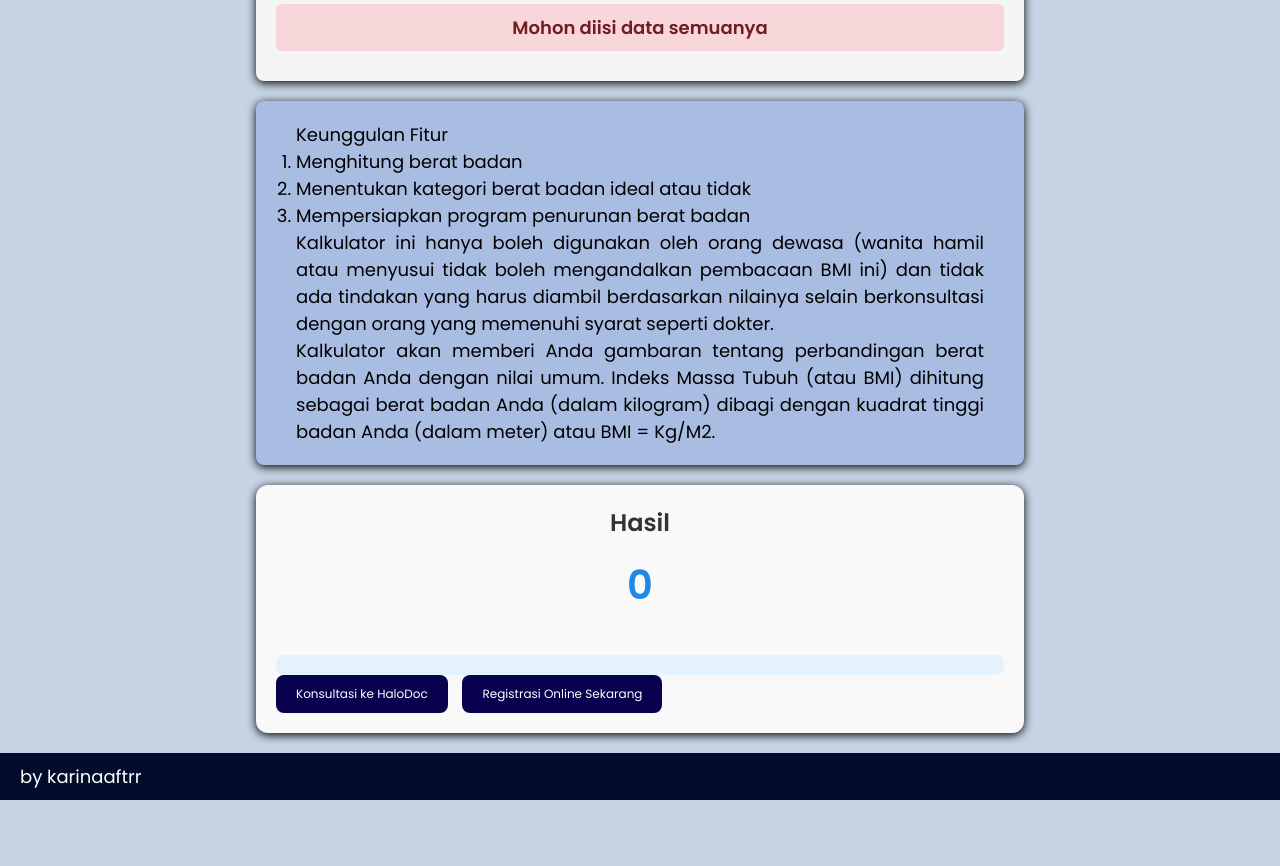
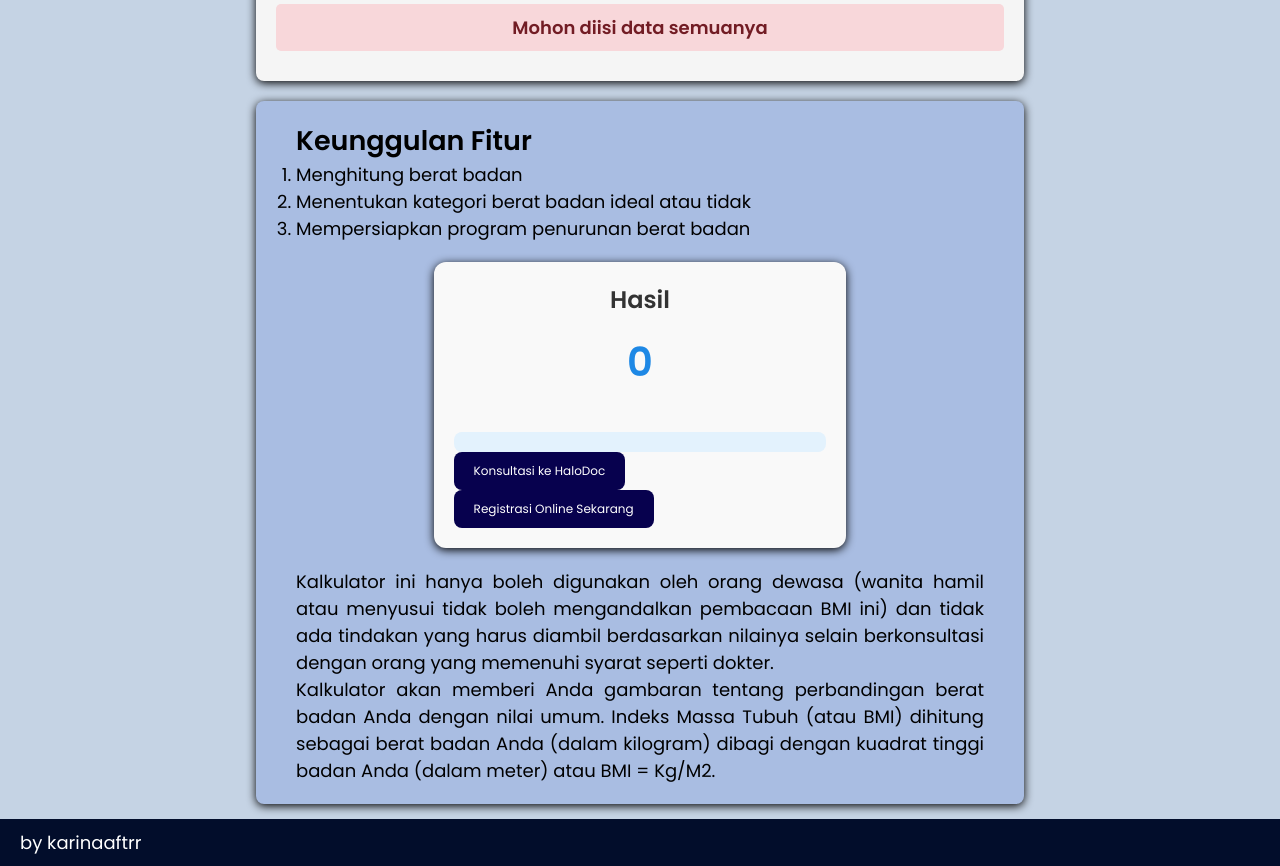
Before and after one commit to revou-fundamental-course/20-jan-25-karinaaftrr, a plain HTML site: page index.html in a window 1280 px wide. Shown: the part 640-1506 px from the top of the page. Before the commit the page ends 1440 px from the top, so only its background shows below. Drawn offline with Linux system fonts and the light colour scheme.

Commit message:
Update index.html

```diff
--- a/index.html
+++ b/index.html
@@ -16,7 +16,7 @@
             </div>
         </div>
     </header>
-
+   <main>
     <!-- Pengenalan -->
     <article class="definition">
         <p>Berat badan adalah impian semua orang. Tidak hanya memiliki bentuk tubuh yang menunjang penampilan, berat badan juga menandakan kondisi tubuh yang sehat. Bagaimana denganmu? Yuk hitung di Kalkulator BMI.</p>
@@ -61,25 +61,13 @@
 
     <!-- Penjelasan -->
     <article class="explanation">
-        <p>Keunggulan Fitur</p>
+        <h1>Keunggulan Fitur</h1>
         <ol>
             <li>Menghitung berat badan</li>
             <li>Menentukan kategori berat badan ideal atau tidak</li>
             <li>Mempersiapkan program penurunan berat badan</li>
         </ol>
-        <p>
-            Kalkulator ini hanya boleh digunakan oleh orang dewasa (wanita hamil atau menyusui tidak boleh
-            mengandalkan pembacaan BMI ini) dan tidak ada tindakan yang harus diambil berdasarkan nilainya
-            selain berkonsultasi dengan orang yang memenuhi syarat seperti dokter.</p>
-            <p>
-        <p>
-            Kalkulator akan memberi Anda gambaran tentang perbandingan berat badan Anda dengan nilai
-            umum. Indeks Massa Tubuh (atau BMI) dihitung sebagai berat badan Anda (dalam kilogram) dibagi
-            dengan kuadrat tinggi badan Anda (dalam meter) atau BMI = Kg/M2.
-            </p>
-    </article>
-
-    <!-- Hasil -->
+        <!-- Hasil -->
     <section class="result-calcu">
         <div class="result" id="result">
             <h2 style="margin: 0">Hasil</h2>
@@ -131,6 +119,18 @@
             </div>
         </div>
     </section>
+        <p>
+            Kalkulator ini hanya boleh digunakan oleh orang dewasa (wanita hamil atau menyusui tidak boleh
+            mengandalkan pembacaan BMI ini) dan tidak ada tindakan yang harus diambil berdasarkan nilainya
+            selain berkonsultasi dengan orang yang memenuhi syarat seperti dokter.</p>
+            <p>
+        <p>
+            Kalkulator akan memberi Anda gambaran tentang perbandingan berat badan Anda dengan nilai
+            umum. Indeks Massa Tubuh (atau BMI) dihitung sebagai berat badan Anda (dalam kilogram) dibagi
+            dengan kuadrat tinggi badan Anda (dalam meter) atau BMI = Kg/M2.
+            </p>
+    </article>
+   </main>
 
     <!-- Footer -->
     <footer>
```
